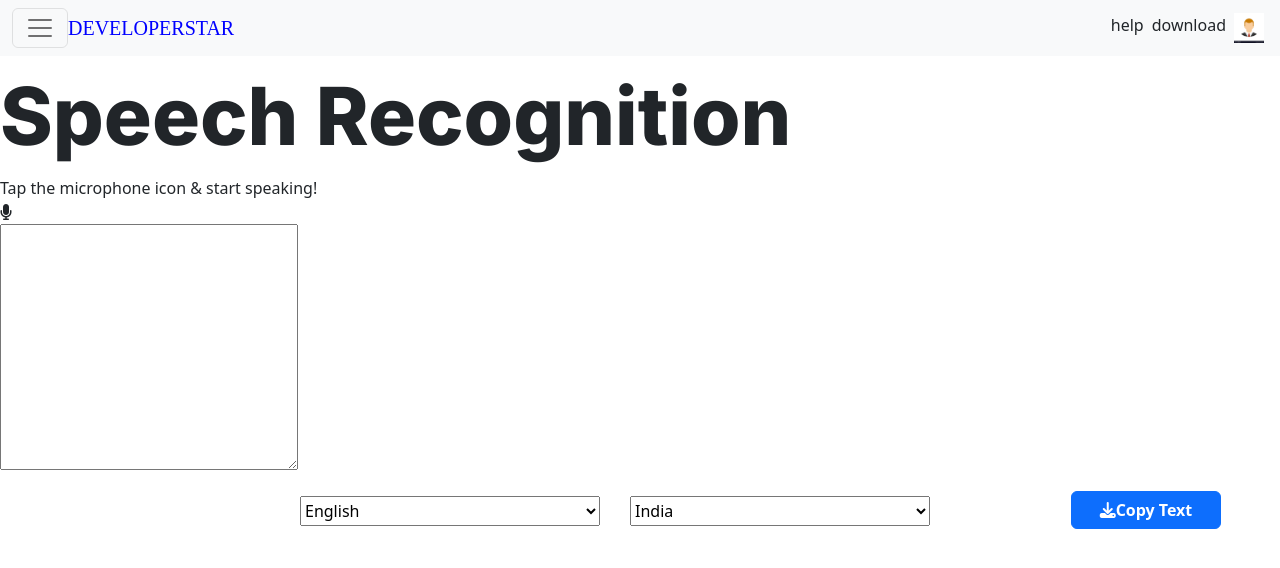
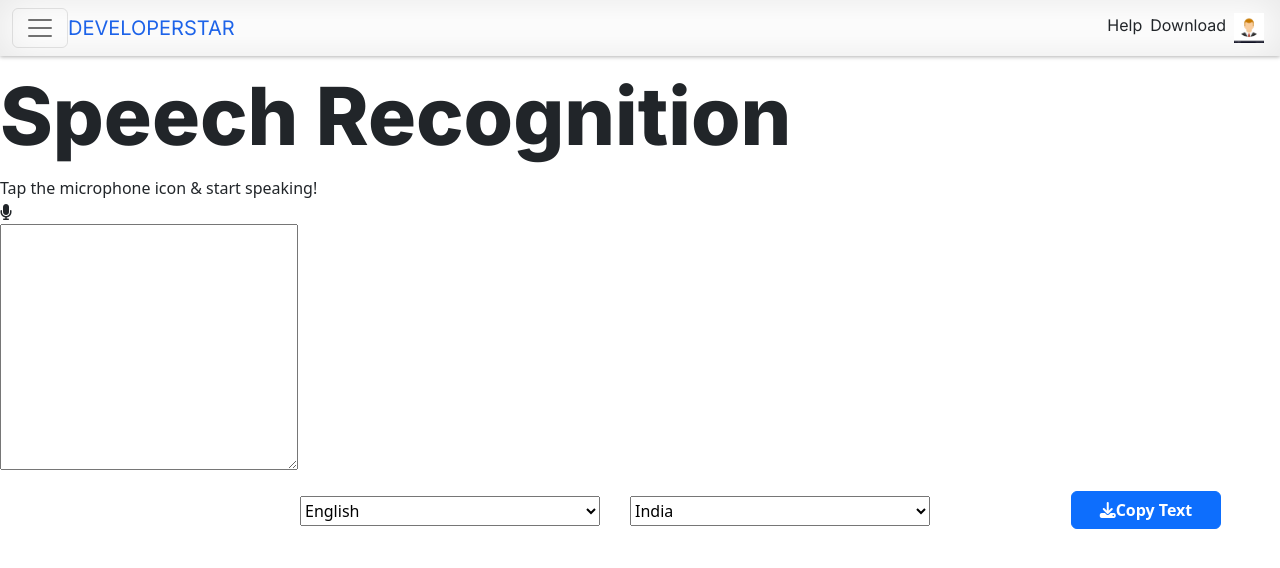
Before and after one commit to sameert89/SpeechRecognitionIEEE, a SvelteKit app: page / in a window 1280 px wide. Shown: the top 568 px of the page. Built offline with nearby package versions, Linux system fonts and the light colour scheme.

Commit message:
please check out the navigation bar

```diff
--- a/src/routes/Navbar.svelte
+++ b/src/routes/Navbar.svelte
@@ -1,11 +1,9 @@
 <script>
-	import { COLOR } from "$env/static/private";
-import { text } from "svelte/internal";
+	var org = 'Alhansat';
 
-	var org = 'Alhansat';
 </script>
 
-<nav class="navbar bg-light sticky-top">
+<nav class="navbar FFFFFF sticky-top">
 	<div class="container-fluid">
 		<span class="d-flex justify-content-start">
 			<button
@@ -17,16 +15,19 @@ import { text } from "svelte/internal";
 			>
 				<span class="navbar-toggler-icon" />
 			</button>
-			<a class="navbar-brand" href="/" style="color:blue; font-size: 38.88;font-family:Bebas Neue">DEVELOPERSTAR</a>
+			<a class="navbar-brand" href="/" style="color:#1D63E9; font-size: 38.88;font-family:inter">DEVELOPERSTAR</a>
 
 		</span>
 
-		<span class="d-flex justify-content-end">
-			<a href="/" class="nav-link px-1">help</a>
-			<a href="/" class="nav-link px-1">download</a>
+
+
+		<span class="d-flex justify-content-end" style="font-size:24.55; font-family:inter" >
+			<a href="/" class="nav-link px-1" >Help</a>
+			<a href="/" class="nav-link px-1">Download</a>
             <a href="/" class="nav-link px-1">
             <img src="icon.jpg" alt="userImage" height="30px" width="30px"></a>
 		</span>
+
 		<div
 			class="offcanvas offcanvas-start"
 			tabindex="-1"
@@ -75,4 +76,20 @@ import { text } from "svelte/internal";
 </nav>
 
 <style>
+	.navbar{
+		position: relative;
+		box-shadow: 0 1px 4px rgba(0, 0, 0, 0.3), 0 0 40px rgba(0, 0, 0, 0.1) inset;
+
+	}
+	.navbar::before,
+	.navbar::after{
+		content: '';
+		position: absolute;
+		z-index: -1;
+		box-shadow: 0 0 20px rgba(0, 0,0, 0.8);
+		bottom: 0;
+		left: 10px;
+		right: 10px;
+		border-radius: 100px / 10px;
+	}
 </style>
```
